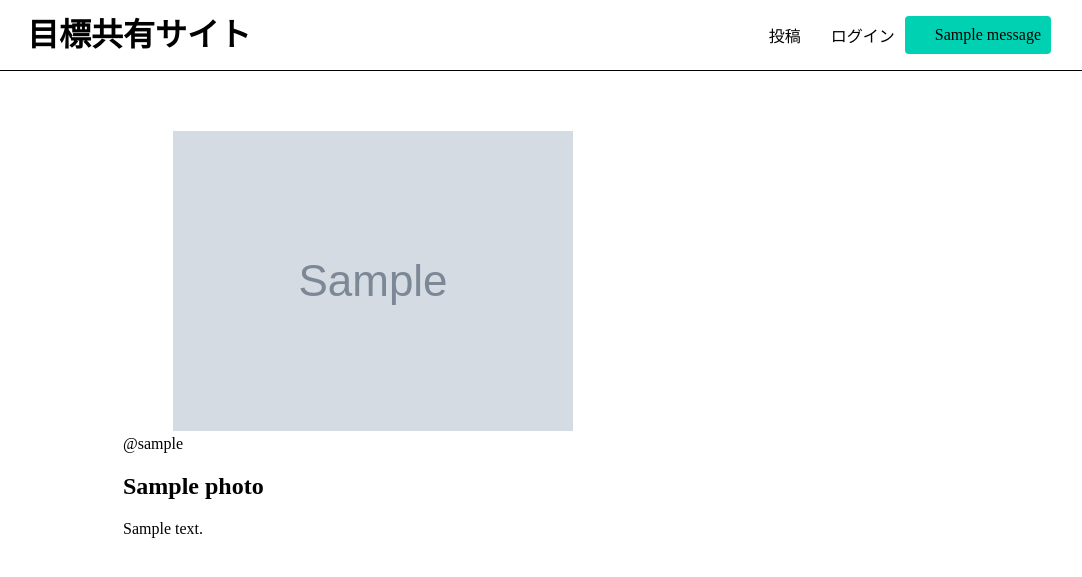
After one commit to yougrtcap/Product, a Django app: page /photos/1/ in a window 1280 px wide. The commit adds this page. Shown: the top 577 px of the page, without its empty margins (101-1183 px from the left). Run offline with Django 3.2, Linux system fonts and the light colour scheme; tables that the repository leaves empty hold one stand-in row (values such as "Sample post"); grey boxes marked "Sample" are stand-in pictures; one stand-in notice (Sample message) is shown.

Commit message:
messageを表示する機能と 削除する機能を追加

```diff
--- a/app/urls.py
+++ b/app/urls.py
@@ -9,6 +9,8 @@ urlpatterns = [
     path('users/<int:pk>', views.users_detail, name='users_detail'),
     path('signup/', views.signup, name='signup'),
     path('photos/new/', views.photos_new, name='photos_new'),
+    path('photos/<int:pk>/', views.photos_detail, name='photos_detail'),  # 追加
+    path('photos/<int:pk>/delete/', views.photos_delete, name='photos_delete'),  # 追加
     path('login/', auth_views.LoginView.as_view(template_name='app/login.html'), name='login'),
     path('logout/', auth_views.LogoutView.as_view(), name='logout'),
 ]
--- a/app/views.py
+++ b/app/views.py
@@ -1,11 +1,13 @@
 # Create your views here.
+from django.contrib import messages
 from django.contrib.auth import authenticate, login
-from django.contrib.auth.decorators import login_required  # 追加
+from django.contrib.auth.decorators import login_required
 from django.contrib.auth.forms import UserCreationForm
 from django.contrib.auth.models import User
 from django.shortcuts import render, get_object_or_404, redirect
+from django.views.decorators.http import require_POST
 
-from .forms import PhotoForm  # 追加
+from .forms import PhotoForm
 from .models import Photo
 
 
@@ -46,7 +48,20 @@ def photos_new(request):
             photo = form.save(commit=False)  # ③
             photo.user = request.user  # ④
             photo.save()  # ⑤
+            messages.success(request, "投稿が完了しました！")
         return redirect('app:users_detail', pk=request.user.pk)
     else:
         form = PhotoForm()
     return render(request, 'app/photos_new.html', {'form': form})
+
+
+@require_POST
+def photos_delete(request, pk):
+    photo = get_object_or_404(Photo, pk=pk)
+    photo.delete()
+    return redirect('app:users_detail', request.user.id)
+
+
+def photos_detail(request, pk):
+    photo = get_object_or_404(Photo, pk=pk)
+    return render(request, 'app/photos_detail.html', {'photo': photo})
--- a/templates/app/base.html
+++ b/templates/app/base.html
@@ -20,6 +20,9 @@
             {% else %}
                 <a href="{% url 'app:login' %}">ログイン</a>
             {% endif %}
+            {% for message in messages %}
+                <p class="message-success">{{ message }}</p>
+            {% endfor %}
         </div>
     </div>
 </header>
--- a/templates/app/index.html
+++ b/templates/app/index.html
@@ -2,7 +2,9 @@
 {% block content %}
     <h2>トップページ</h2>
     {% for photo in photos %}
+        <a href="{% url 'app:photos_detail' photo.id %}">
         <img src="{{ photo.image.url }}" class="photo-img">
+        </a>
     {% endfor %}
 
 {% endblock %}
--- /dev/null
+++ b/templates/app/photos_detail.html
@@ -0,0 +1,22 @@
+{% extends 'app/base.html' %}
+
+{% block content %}
+
+    <div class="photo-detail">
+
+        <img src="{{ photo.image.url }}" class="photo-img">
+        <div class="photo-info">
+            <a href="{% url 'app:users_detail' photo.user.id %}">@{{ photo.user }}</a>
+        </div>
+
+        <h2>{{ photo.title }}</h2>
+        <p>{{ photo.comment }}</p>
+
+        <!-- 削除ボタン -->
+        {% if request.user == photo.user %}
+            <form method="post" action="{% url 'app:photos_delete' photo.id %}">{% csrf_token %}
+                <button class="btn" type="submit" onclick='return confirm("本当に削除しますか？");'>削除</button>
+            </form>
+        {% endif %}
+    </div>
+{% endblock %}
```
